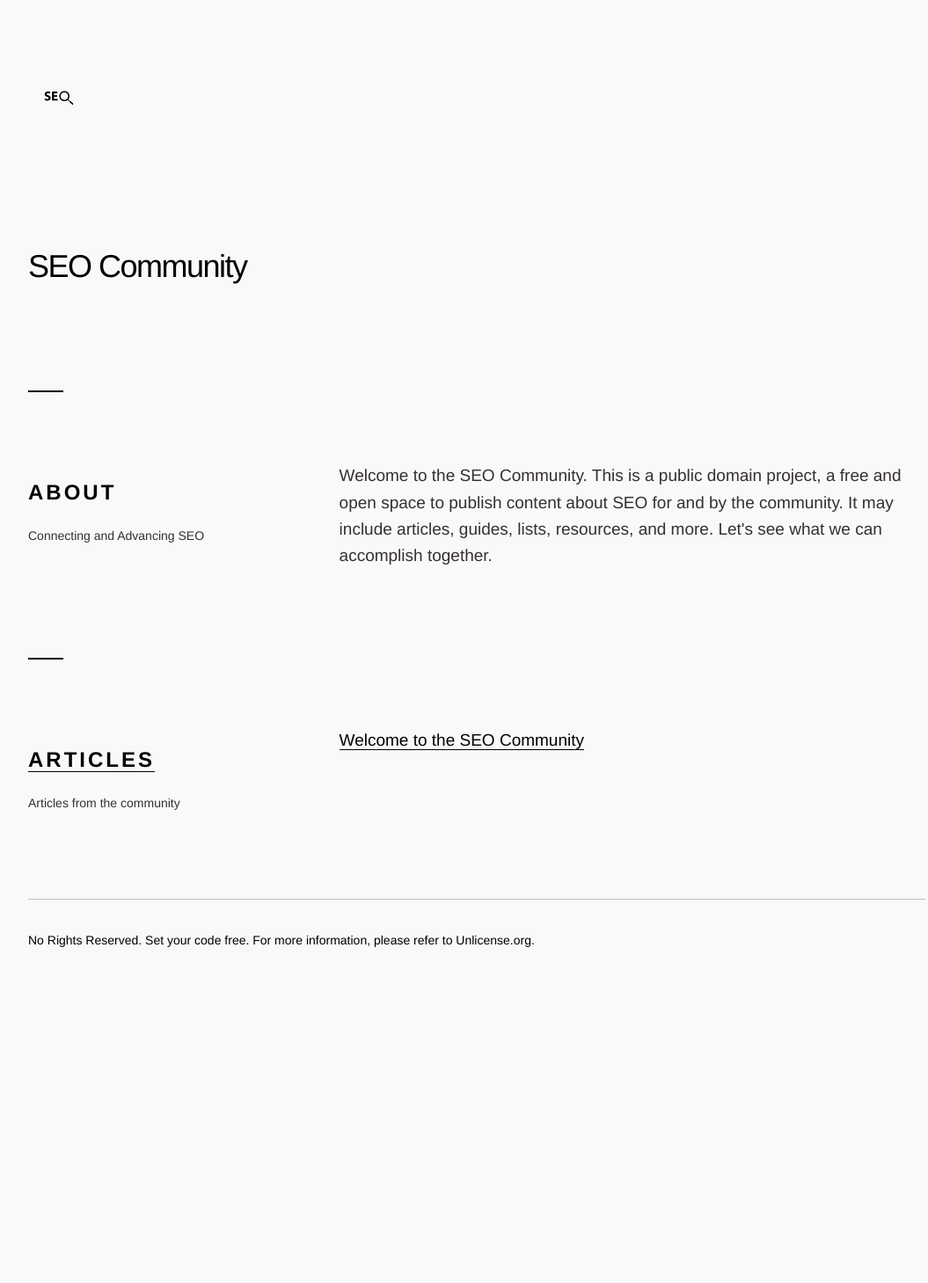
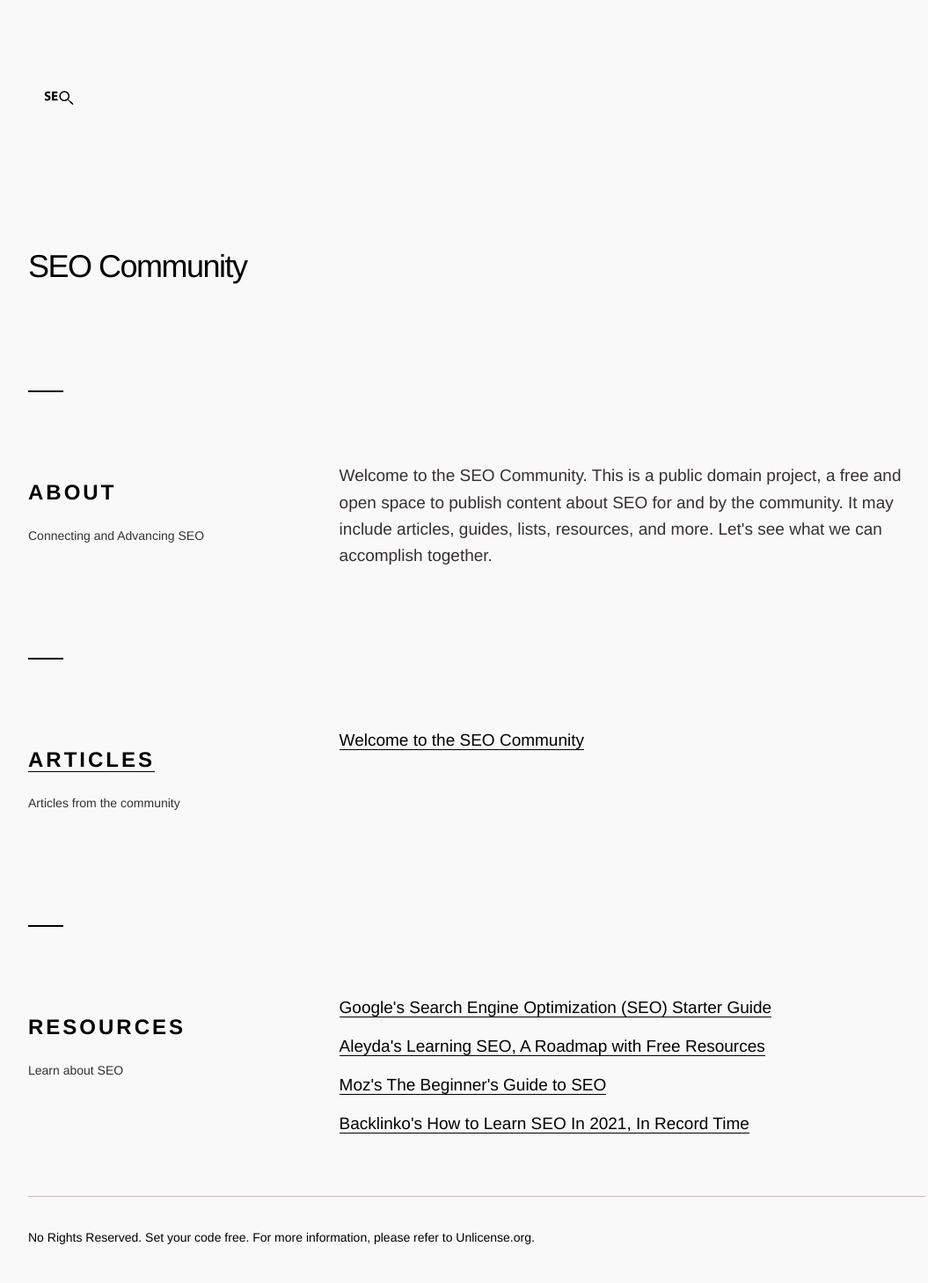
Before and after one commit to micahfk/seo-community, a Jekyll site: the page built from index.html, in a window 1280 px wide. Shown: the whole page at 88% size, without its empty margins (98-1153 px from the left). Built offline with Jekyll 4.4.1, drawn with Linux system fonts in a browser that asks for light colours; before the commit the page ends 1121 px from its top, so only the background shows below that.

Commit message:
Start resources list
Starting a list of SEO resources

```diff
--- /dev/null
+++ b/_includes/resources.html
@@ -0,0 +1,20 @@
+<hr>
+
+<div class="row">
+	<div class="four columns">
+		<div class="row">
+			<h2>Resources</h2>
+			<div class="subhead">
+				<p>Learn about SEO</p>
+			</div>
+		</div>
+	</div>
+	<div class="eight columns">
+		<ul>
+            <li><a href="https://developers.google.com/search/docs/beginner/seo-starter-guide">Google's Search Engine Optimization (SEO) Starter Guide</a></li>
+			<li><a href="https://learningseo.io/">Aleyda's Learning SEO, A Roadmap with Free Resources</a></li>
+            <li><a href="https://moz.com/beginners-guide-to-seo">Moz's The Beginner's Guide to SEO</a></li>
+            <li><a href="https://backlinko.com/learn-seo-fast">Backlinko's How to Learn SEO In 2021, In Record Time</a></li>
+		</ul>
+	</div>
+</div>
--- a/index.html
+++ b/index.html
@@ -27,3 +27,5 @@ description: Welcome to the SEO Community. This is a public domain project, a fr
 </div>
 
 {% include articles.html %}
+
+{% include resources.html %}
```
